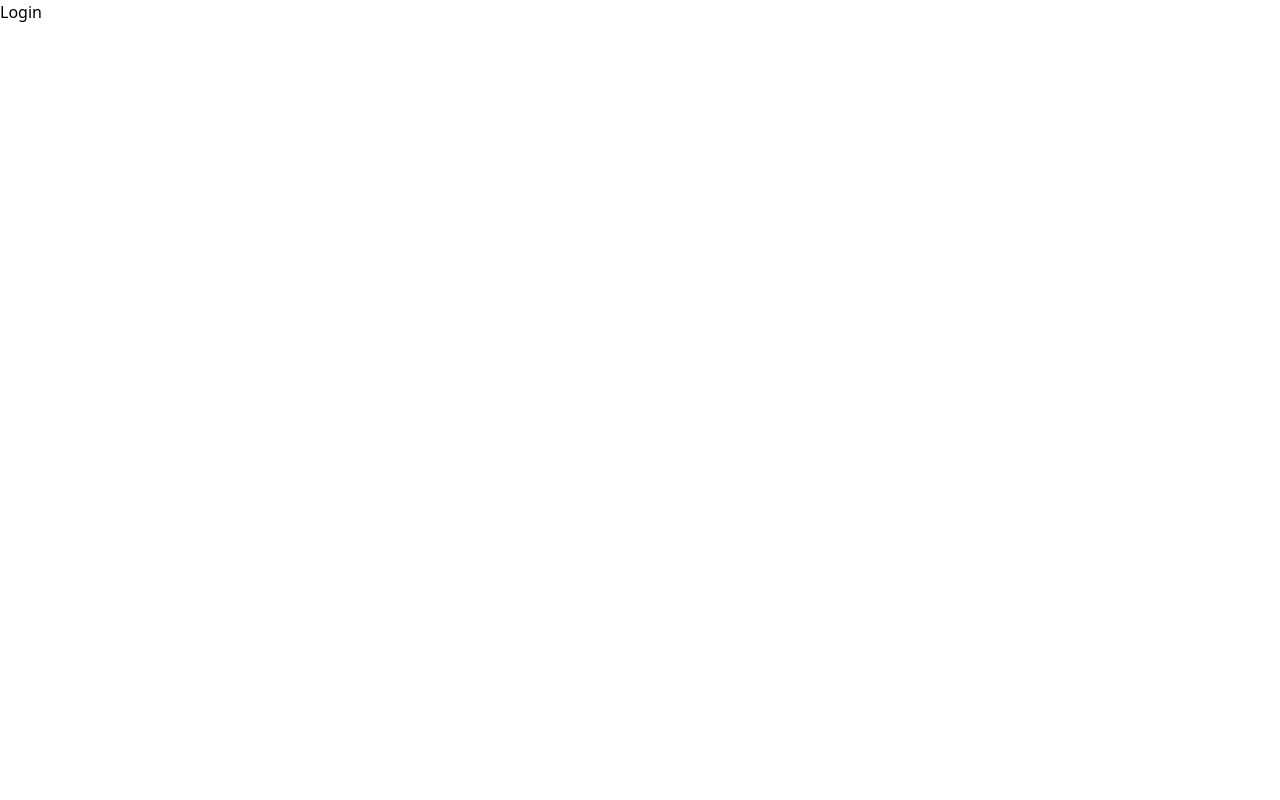
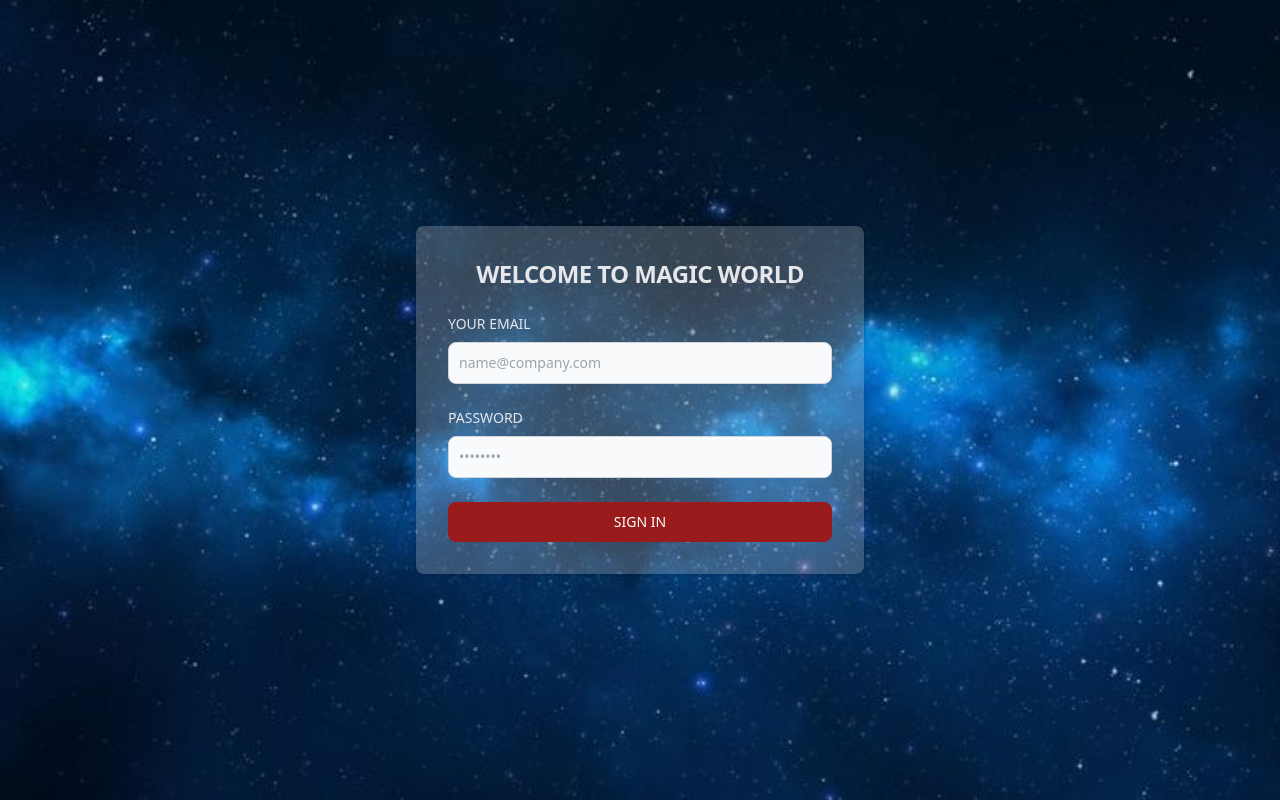
Before and after one commit to vildancetin/harryland, a React (Create React App) app: page / in a window 1280 px wide. Built offline with nearby package versions, Linux system fonts and the light colour scheme.

Commit message:
login created

```diff
--- a/src/index.css
+++ b/src/index.css
@@ -1,3 +1,11 @@
 @tailwind base;
 @tailwind components;
 @tailwind utilities;
+
+@layer components{
+    .login-container{
+        background-image: url("./assets/background.jpg");
+        background-repeat: no-repeat;
+        background-size: cover;
+    }
+}
--- a/src/pages/Login.jsx
+++ b/src/pages/Login.jsx
@@ -1,6 +1,30 @@
 const Login = () => {
   return (
-    <div>Login</div>
+    <section class="bg-gray-50 dark:bg-gray-900 login-container">
+  <div class="flex flex-col items-center justify-center px-6 py-8 mx-auto md:h-screen lg:py-0">
+
+      <div class="w-full bg-gray-300 bg-opacity-25 rounded-lg shadow dark:border md:mt-0 sm:max-w-md xl:p-0 dark:bg-gray-800 dark:border-gray-700">
+          <div class="p-6 space-y-4 md:space-y-6 sm:p-8">
+              <h1 class="text-xl font-bold uppercase text-center leading-tight tracking-tight text-gray-200 md:text-2xl dark:text-white">
+                  Welcome to Magic World
+              </h1>
+              <form class="space-y-4 md:space-y-6" action="#" autoComplete="off">
+                  <div>
+                      <label for="email" class="block mb-2 text-sm font-medium uppercase text-gray-200 dark:text-white">Your email</label>
+                      <input type="email" name="email" id="email" class="bg-gray-50 border border-gray-300 text-gray-900 sm:text-sm rounded-lg focus:ring-primary-600 focus:border-primary-600 block w-full p-2.5 dark:bg-gray-700 dark:border-gray-600 dark:placeholder-gray-400 dark:text-white dark:focus:ring-blue-500 dark:focus:border-blue-500" placeholder="name@company.com" required="" />
+                  </div>
+                  <div>
+                      <label for="password" class="block mb-2 text-sm font-medium text-gray-200 dark:text-white uppercase">Password</label>
+                      <input type="password" name="password" id="password" placeholder="••••••••" class="bg-gray-50 border border-gray-300 text-gray-900 sm:text-sm rounded-lg focus:ring-primary-600 focus:border-primary-600 block w-full p-2.5 dark:bg-gray-700 dark:border-gray-600 dark:placeholder-gray-400 dark:text-white dark:focus:ring-blue-500 dark:focus:border-blue-500" required=""/>
+                  </div>
+
+                  <button type="submit" class="w-full text-white bg-red-800 hover:bg-yellow-600 focus:ring-4 focus:outline-none focus:ring-primary-300 font-medium rounded-lg text-sm px-5 py-2.5 text-center dark:bg-primary-600 dark:hover:bg-primary-700 dark:focus:ring-primary-800 uppercase">Sign in</button>
+
+              </form>
+          </div>
+      </div>
+  </div>
+</section>
   )
 }
 
```
Also changed, not shown: src/assets/background.jpg (added).
